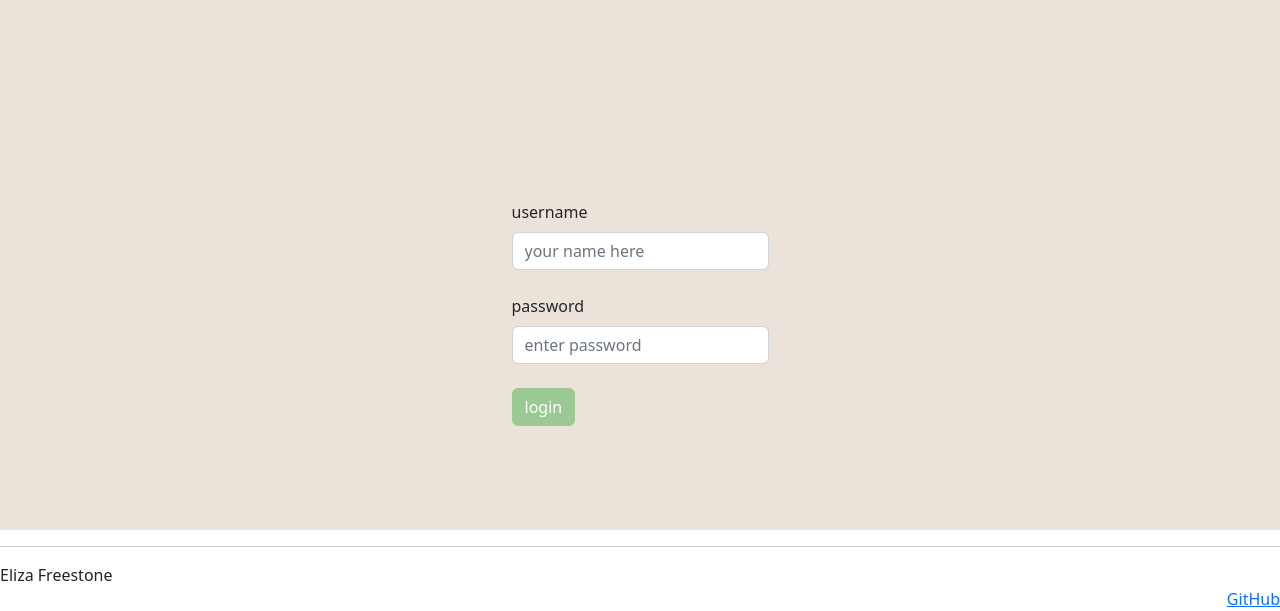
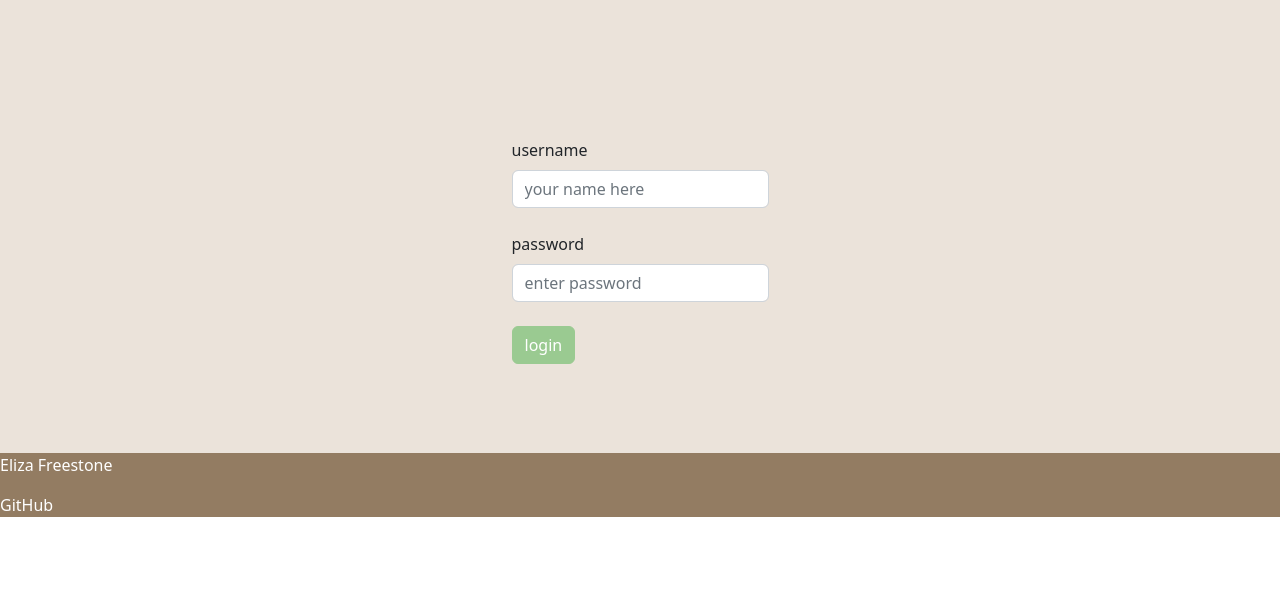
Before and after one commit to Eliza-Surpriza/startup, a plain HTML site: page index.html in a window 1280 px wide. Shown: the part 281-892 px from the top of the page. After the commit the page ends 800 px from the top, so only its background shows below. Drawn offline with nearby package versions, Linux system fonts and the light colour scheme.

Commit message:
make footer nice

```diff
--- a/index.html
+++ b/index.html
@@ -35,8 +35,6 @@
         </menu>
       </nav>
 
-      <!-- Since we don't have the ability to style we use old style HTML to give some visual formatting -->
-      <hr />
     </header>
 
     <main>
@@ -53,10 +51,8 @@
     </main>
 
     <footer>
-      <hr />
-      <span class="text-reset">Eliza Freestone</span>
-      <br />
-      <a href="https://github.com/Eliza-Surpriza/startup.git">GitHub</a>
+      <p>Eliza Freestone</p>
+      <a class="nav-link" href="https://github.com/Eliza-Surpriza/startup.git">GitHub</a>
     </footer>
   </body>
 </html>
--- a/main.css
+++ b/main.css
@@ -26,7 +26,7 @@ body {
   }
 
   main {
-    flex: 1 calc(100vh - 110px);
+    flex: 1 calc(100vh - 170px);
     display: flex;
     flex-direction: column;
     align-items: center;
@@ -84,6 +84,8 @@ body {
 
   footer {
     flex: 0 30px;
+    background-color: #937c62;
+    color: white;
   }
 
 
@@ -113,7 +115,3 @@ body {
     padding: 1em;
     color: white;
   }
-
-  footer a {
-    float: right;
-  }
```
Also changed, not shown: about.html (+0 -2 lines), focus.html (+2 -5 lines), hours.html (+0 -2 lines).
